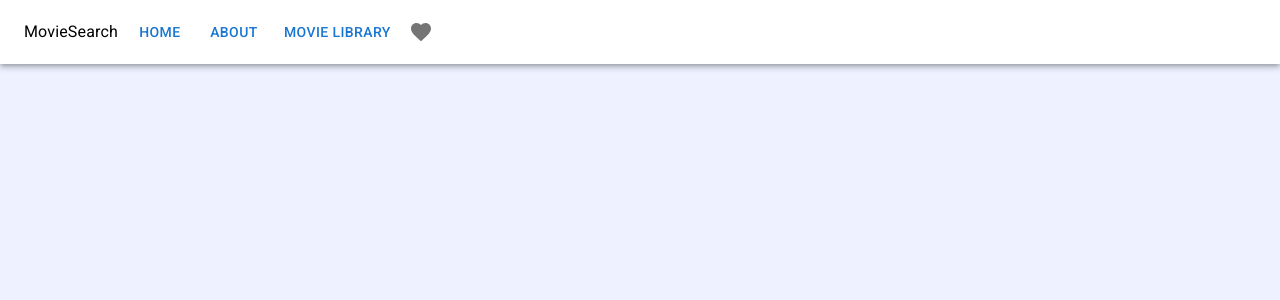
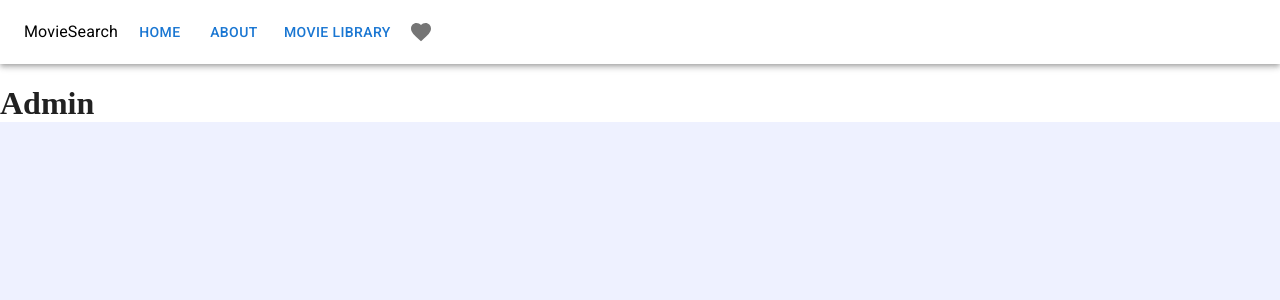
Before and after one commit to alex-ey99/react-ts-mui, a React (Vite) app: page /admin in a window 1280 px wide. Shown: the top 300 px of the page. Built offline with nearby package versions, Linux system fonts and the light colour scheme.

Commit message:
Initialized admin page that will be used to display favorite movies using mui datatables

```diff
--- a/src/App.tsx
+++ b/src/App.tsx
@@ -8,6 +8,7 @@ import { Box, createTheme} from '@mui/material';
 import { Favorites } from './pages/Favorites';
 // import { FavoriteProvider } from './context/FavoriteContext';
 import { RecoilRoot } from "recoil";
+import { Admin } from "./pages/Admin";
 
 
 // https://mui.com/material-ui/customization/default-theme/
@@ -37,6 +38,7 @@ function App() {
             <Route path="/movielibrary" element={<MovieLibrary/>}/>
             <Route path="/about" element={<About/>}/>
             <Route path="/favorites" element={<Favorites/>}/>
+            <Route path="/admin" element ={<Admin/>}/>
         </Routes>
       </Box>
     </RecoilRoot>
--- /dev/null
+++ b/src/pages/Admin.tsx
@@ -0,0 +1,6 @@
+
+export function Admin(){
+    return(
+        <h1>Admin</h1>
+    )
+}
```
